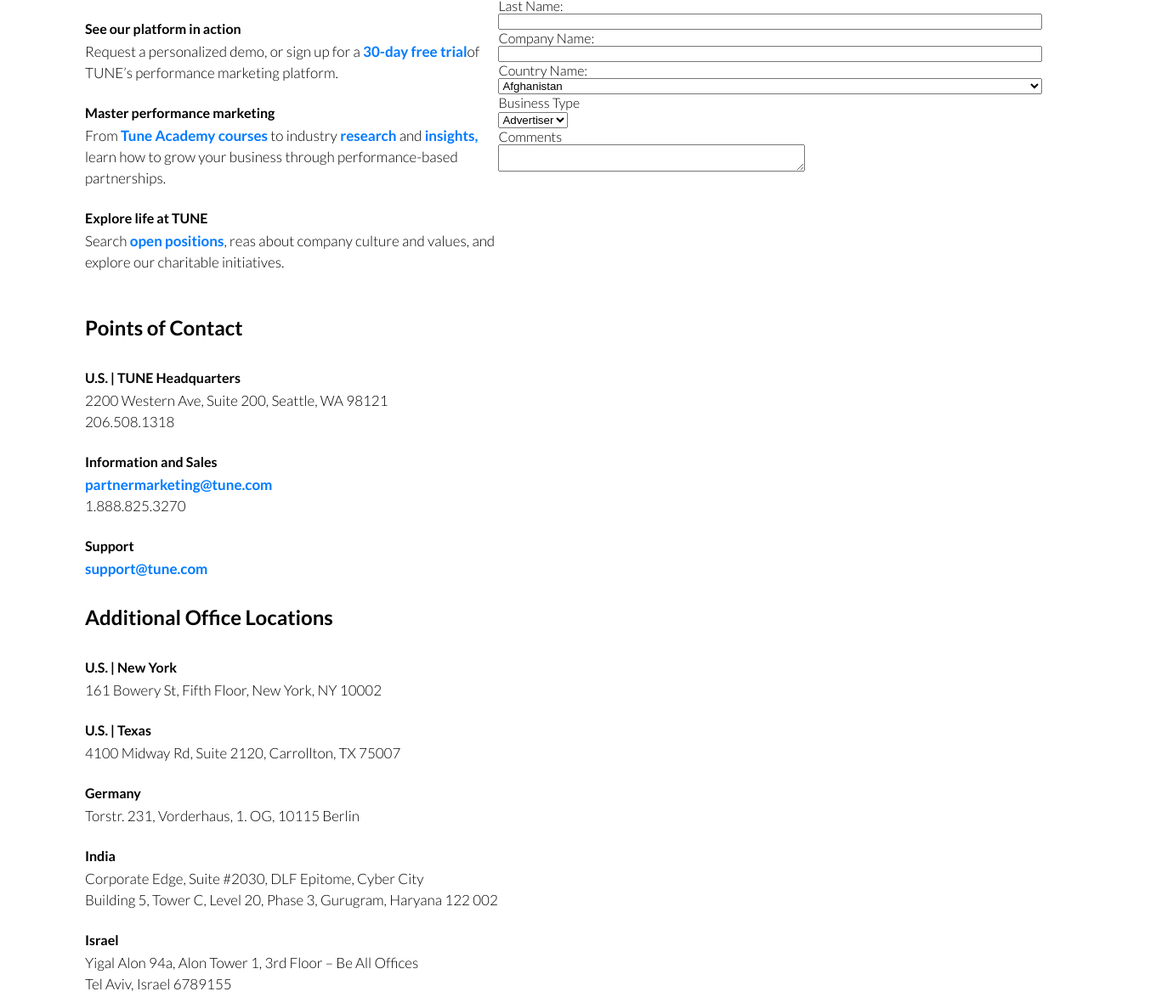
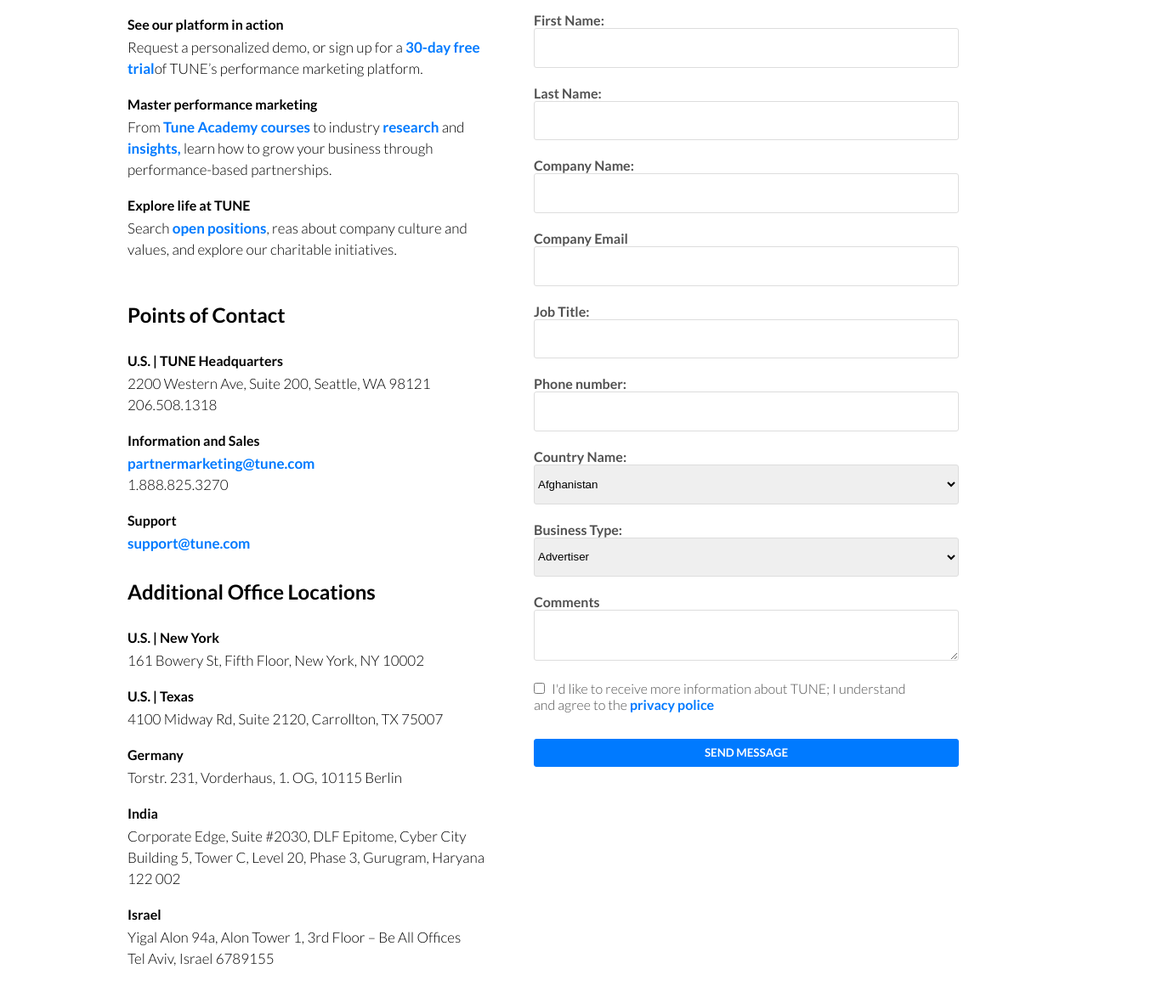
Before and after one commit to munisaazim/form_number_two_first_variation, a plain HTML site: page index.html in a window 1280 px wide. Shown: the part 150-1324 px from the top of the page at 85% size, 1380 px wide, since content can reach past the window. Drawn offline with Linux system fonts and the light colour scheme.

Commit message:
new fearures

```diff
--- a/index.html
+++ b/index.html
@@ -52,17 +52,29 @@
     <div class="input">
         <h4>Please note: all fields are required.</h4>
         <label for="">First Name:</label>
-        <div class="class"></div>
+        <div class="star">*</div>
         <input type="text">
-        <div></div>
+        <div class="break"></div>
         <label for="">Last Name:</label>
-        <div class="class"></div>
+        <div class="star">*</div>
         <input type="text">
-        <div></div>
+        <div class="break"></div>
         <label for="">Company Name:</label>
-        <div class="class"></div>
+        <div class="star">*</div>
         <input type="text">
-        <div></div>
+        <div class="break"></div>
+        <label for="">Company Email</label>
+        <div class="star">*</div>
+        <input type="text">
+        <div class="break"></div>
+        <label for="">Job Title:</label>
+        <div class="star">*</div>
+        <input type="text">
+        <div class="break"></div>
+        <label for="">Phone number:</label>
+        <div class="star">*</div>
+        <input type="text">
+        <div class="break"></div>
         <label for="">Country Name:</label>
         <div class="class"></div>
         <select id="country" name="country" class="form-control">
@@ -311,8 +323,8 @@
             <option value="Zambia">Zambia</option>
             <option value="Zimbabwe">Zimbabwe</option>
         </select>
-        <div></div>
-        <label for="">Business Type</label>
+        <div class="break"></div>
+        <label for="">Business Type:</label>
         <div class="class">
         <select name="business" id="">
             <option value="advertiser">Advertiser</option>
@@ -321,11 +333,22 @@
             <option value="other">Other</option>
         </select>
         </div>
-        <div></div>
+        <div class="break"></div>
         <label for="">Comments</label>
         <div class="clas">
         <textarea name="" id="" cols="43" rows="2"></textarea>
         </div>
+        <div class="break"></div>
+        <div class="check">
+            <input type="checkbox" id="checkbox" class="checkbox">
+            <label for="">I'd like to receive more information about TUNE; I understand and
+                 agree to the <a href="#">privacy police</a></label>
+        </div>
+       <div class="button">
+           <button>
+               Send message
+           </button>
+       </div>
     </div>
 </div>
 </body>
--- a/style/style.css
+++ b/style/style.css
@@ -1,6 +1,6 @@
 
     @import url('https://fonts.googleapis.com/css2?family=Lato:wght@300;700&display=swap');
-*{
+    *{
 
         margin: 0;
         padding: 0;
@@ -19,7 +19,7 @@
     .container{
         width: 100%;
         display: flex;
-        margin-left: 100px;
+        margin-left: 150px;
         margin-right: 100px;
     }
     .info{
@@ -39,8 +39,8 @@
         margin: 30px 0px;
         font-size: 1.5em;
     }
-    h4{
-        margin: 5px 0px;
+    .container h4{
+        margin-bottom:5px ;
     }
     p.paragraph{
         margin-bottom: 20px;
@@ -55,7 +55,7 @@
         color: #989898;
     }
     .container{
-        width: 100%;
+        width: 88%;
     }
     .info{
         display: flex;
@@ -64,5 +64,80 @@
     .input{
         display: flex;
         flex-direction: column;
-        width: 50%;
+        width: 45%;
+        margin-top: 30px;
+        margin-left: 50px;
     }
+    .input h4{
+        margin-bottom: 35px;
+    }
+    label{
+        font-weight: 700;
+        color: #515151;
+    }
+    input{
+        width: 500px;
+        height: 3.5em;
+        border-radius: 3px;
+        box-shadow: none;
+        border: 1px solid #ddd;
+    }
+    .star{
+        color:red;
+        display: none;
+    }
+    .break{
+        margin-bottom: 20px;
+    }
+    select{
+        width: 500px;
+        height: 3.5em;
+        border-radius: 3px;
+        box-shadow: none;
+        border: 1px solid #ddd;
+    }
+    option{
+        font-family: 'Lato', sans-serif;
+    }
+    textarea{
+        width: 500px;
+        height: 4.5em;
+        border-radius: 3px;
+        box-shadow: none;
+        border: 1px solid #ddd;
+    }
+    .check{
+        width: 450px;
+        margin-bottom: 30px ;
+    }
+    input.checkbox{
+        width: initial;
+        height: initial;
+        border-radius: 3px;
+        box-shadow: none;
+        border: 1px solid #ddd;
+    }
+    .check label{
+        font-weight: 300;
+        margin-left: 5px;
+        margin-top: 0.1em;
+        margin-bottom: 0.3em;
+        line-height: 1.2em;
+    }
+    .button{
+        width: 500px;
+    }
+    button{
+        width: 100%;
+        height: 2.5em;
+        background-color: #007aff;
+        border-radius: 3px;
+        box-shadow: none;
+        border: 1px solid #007aff;
+        color: white;
+        text-transform: uppercase;
+        font-family: 'Lato', sans-serif;
+        font-weight: 700;
+        cursor: pointer;
+
+    }
```
